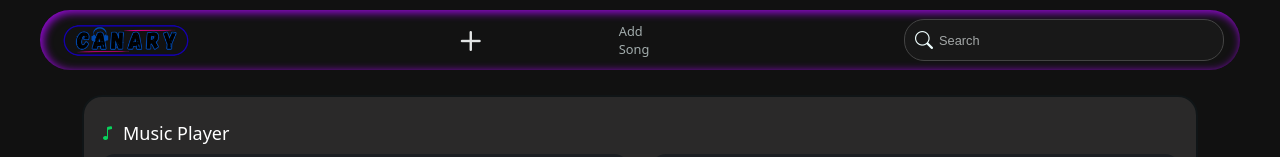
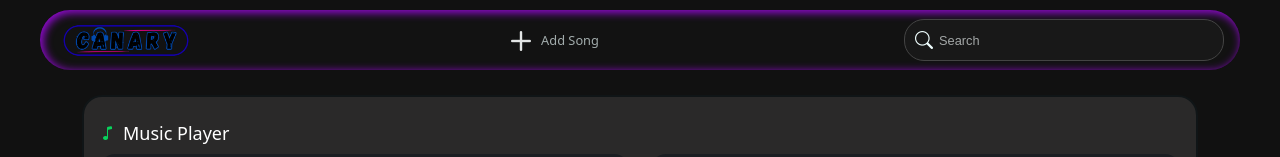
Before and after one commit to Bishal6291/Music-Player, a React (Create React App) app: page /player in a window 1280 px wide. Shown: the top 157 px of the page. Built offline with nearby package versions, Linux system fonts and the light colour scheme; the HTML template or start-up script is replaced by a standard one.

Commit message:
Update Player-Page.css

```diff
--- a/src/Player-Page.css
+++ b/src/Player-Page.css
@@ -184,7 +184,6 @@ body {
   flex-direction: row;
   justify-content: center;
   align-items: center;
-   gap: clamp(2rem, 10vw, 10rem);
 }
 .addSongText{
   color:rgba(240, 255, 255, 0.651);
```
